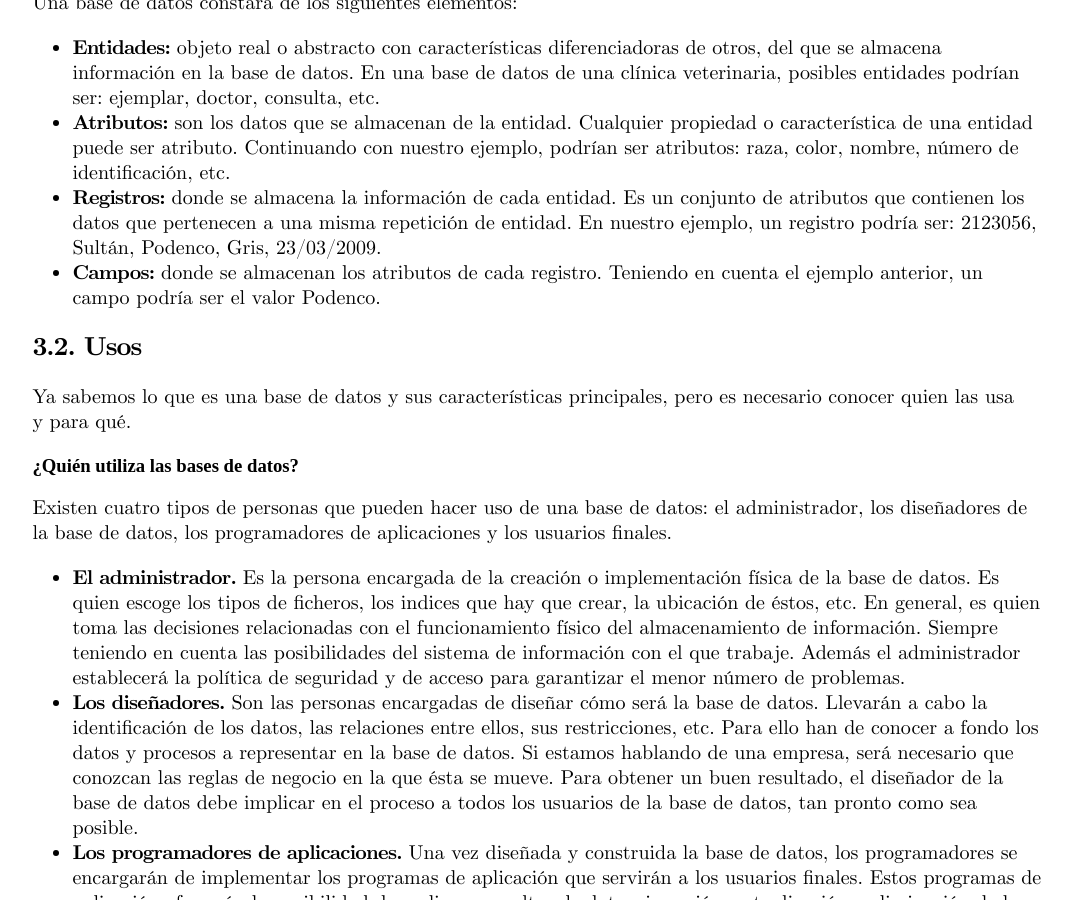
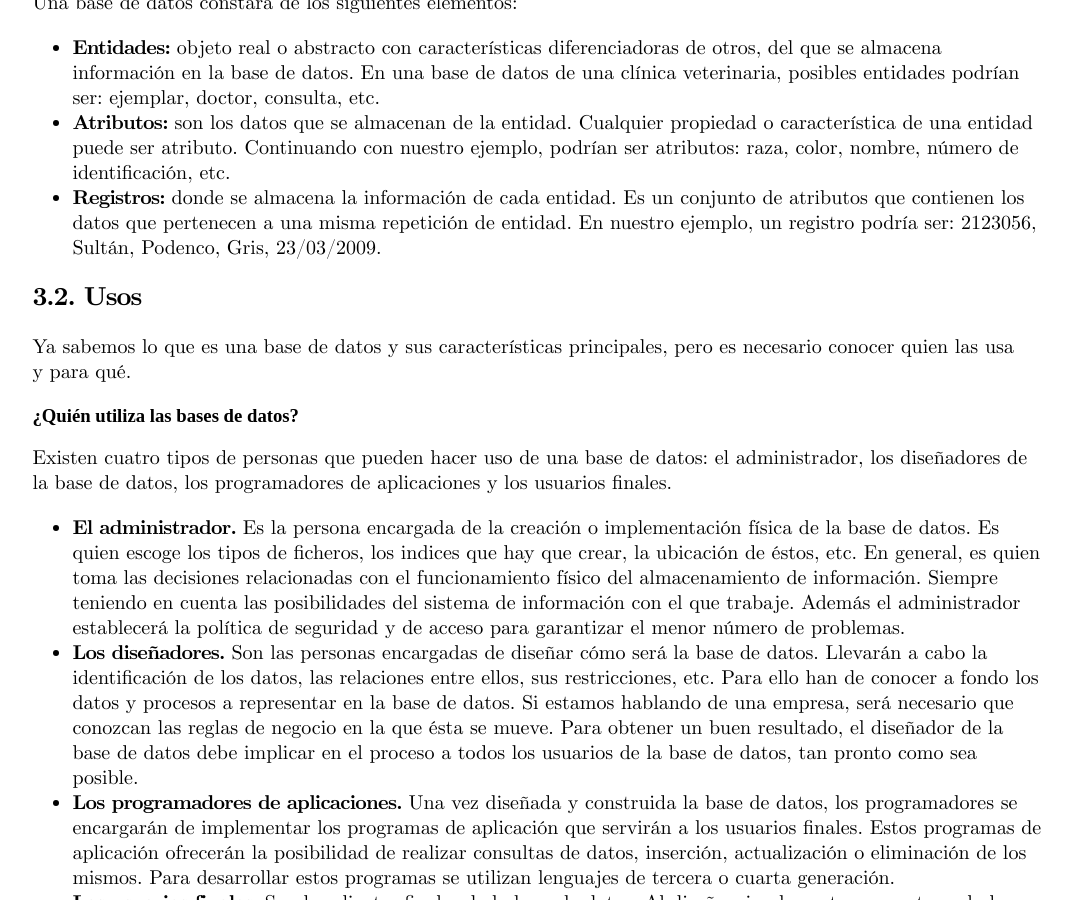
Before and after one commit to TeoRojas/teorojas.github.io, a Jekyll site: the page built from bases-de-datos/UD01-teoria.md, in a window 1280 px wide and 900 px high, scrolled down 4685 px. Shown: the whole window, without its empty margins (102-1174 px from the left). Built offline with Jekyll 4.4.1, drawn with Linux system fonts in a browser that asks for light colours; nearby versions of some CDN libraries.

Commit message:
delete  in 3.1. Concepto -> BBDD

```diff
--- a/bases-de-datos/UD01-teoria.md
+++ b/bases-de-datos/UD01-teoria.md
@@ -98,7 +98,6 @@ Una base de datos constará de los siguientes elementos:
 - **Entidades:** objeto real o abstracto con características diferenciadoras de otros, del que se almacena información en la base de datos. En una base de datos de una clínica veterinaria, posibles entidades podrían ser: ejemplar, doctor, consulta, etc.
 - **Atributos:** son los datos que se almacenan de la entidad. Cualquier propiedad o característica de una entidad puede ser atributo. Continuando con nuestro ejemplo, podrían ser atributos: raza, color, nombre, número de identificación, etc.
 - **Registros:** donde se almacena la información de cada entidad. Es un conjunto de atributos que contienen los datos que pertenecen a una misma repetición de entidad. En nuestro ejemplo, un registro podría ser: 2123056, Sultán, Podenco, Gris, 23/03/2009.
-- **Campos:** donde se almacenan los atributos de cada registro. Teniendo en cuenta el ejemplo anterior, un campo podría ser el valor Podenco.
 
 ## 3.2. Usos
 
```
